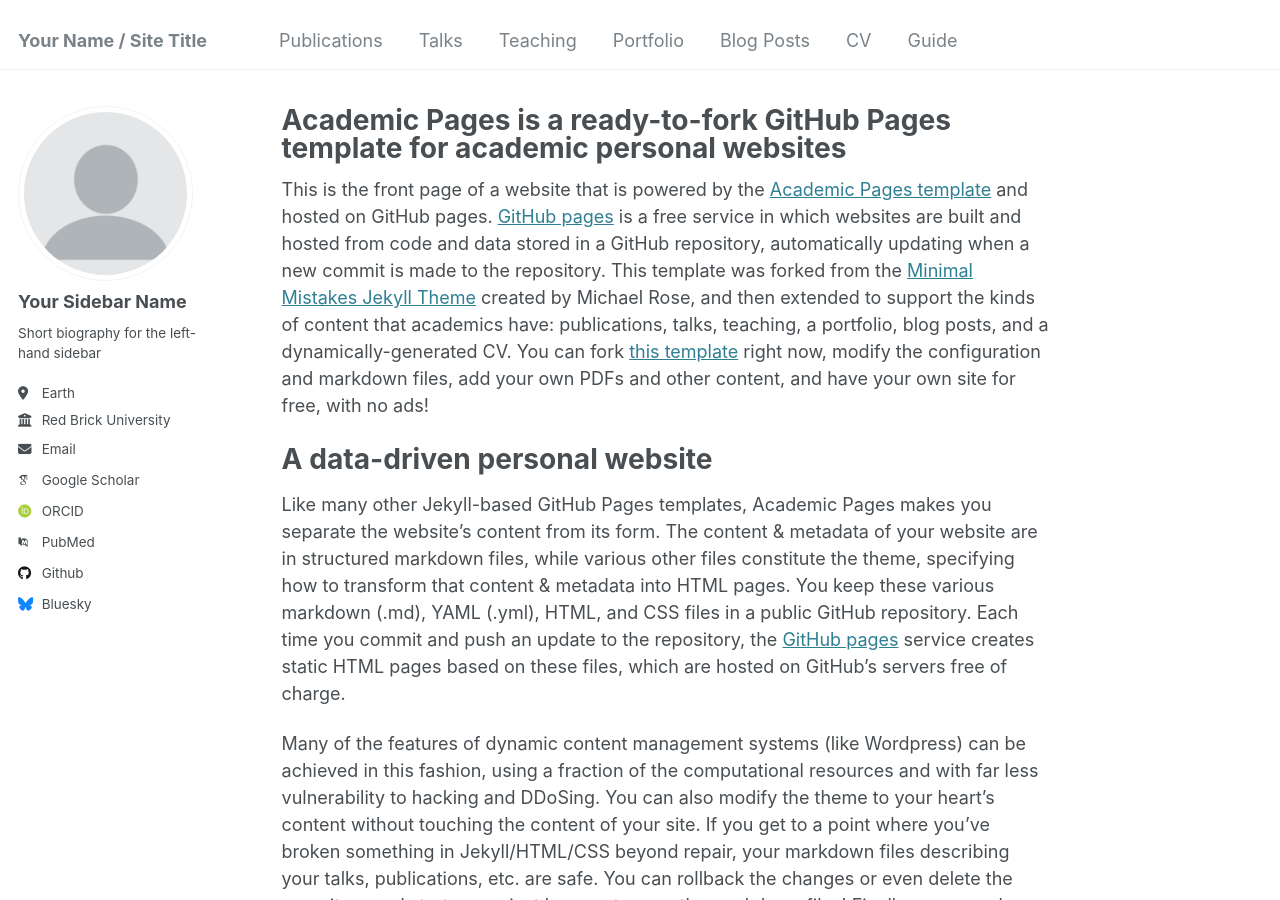
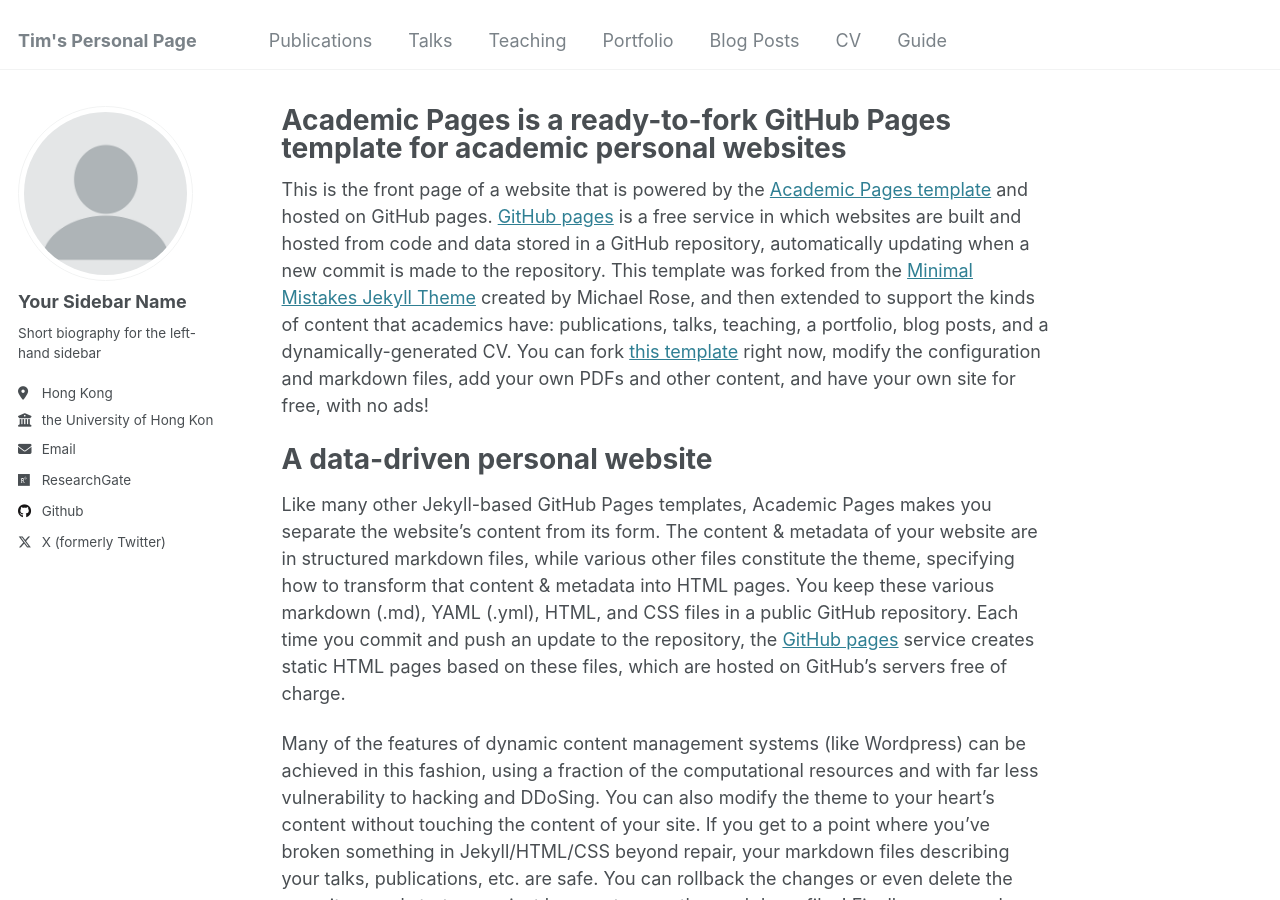
Before and after one commit to timplanta/timplanta.github.io, a Jekyll site: the page built from _pages/about.md, in a window 1280 px wide and 900 px high. Built offline with Jekyll 4.4.1, drawn with Linux system fonts in a browser that asks for light colours; some web fonts are replaced.

Commit message:
Update _config.yml

```diff
--- a/_config.yml
+++ b/_config.yml
@@ -8,11 +8,11 @@
 
 # Basic Site Settings
 locale                   : "en-US"
-title                    : "Your Name / Site Title"
+title                    : "Tim's Personal Page"
 title_separator          : "-"
 name                     : &name "Your Name"
 description              : &description "personal description"
-url                      : https://academicpages.github.io # the base hostname & protocol for your site e.g. "https://[your GitHub username].github.io"
+url                      : https://timplanta.github.io # the base hostname & protocol for your site e.g. "https://[your GitHub username].github.io"
 baseurl                  : "" # the subpath of your site, e.g. "/blog"
 repository               : "academicpages/academicpages.github.io"
 
@@ -25,31 +25,31 @@ author:
   name             : "Your Sidebar Name"
   pronouns         : # example: "she/her"
   bio              : "Short biography for the left-hand sidebar"
-  location         : "Earth"
-  employer         : "Red Brick University"
+  location         : "Hong Kong"
+  employer         : "the University of Hong Kong"
   uri              : # URL
-  email            : "none@example.org"
+  email            : "timsuira@hku.hk"
 
   # Academic websites
   arxiv            : # URL - Update with the correct link to your profile
-  googlescholar    : "https://scholar.google.com/citations?user=PS_CX0AAAAAJ"
+  googlescholar    : #
   impactstory      : # URL
-  orcid            : "http://orcid.org/yourorcidurl"
+  orcid            : #"http://orcid.org/yourorcidurl"
   semantic         : # URL
-  pubmed           : "https://www.ncbi.nlm.nih.gov/pubmed/?term=john+snow"
-  researchgate     : # URL
+  pubmed           : #"https://www.ncbi.nlm.nih.gov/pubmed/?term=john+snow"
+  researchgate     : "https://www.researchgate.net/profile/Shaoti-Sui"
   scopus           : # URL
 
   # Repositories and software development
   bitbucket        : # Username - Update with your username on the site
   codepen          : # Username
   dribbble         : # Username
-  github           : "academicpages"
+  github           : "timplanta"
   kaggle           : # Username
   stackoverflow    : # User number or user number and name (i.e., use "1" or "1/jeff-atwood")
 
   # Social media
-  bluesky          : "bsky.app" # Replace this with you Bluesky username
+  bluesky          : #
   facebook         : # Username
   flickr           : # Username
   foursquare       : # Username
@@ -66,7 +66,7 @@ author:
   steam            : # Username
   telegram         : # URL
   tumblr           : # Username
-  twitter          : # Username for X / Twitter
+  twitter          : "Tim Sui"
   vine             : # Username
   weibo            : # Username
   wikipedia        : # Username
```
